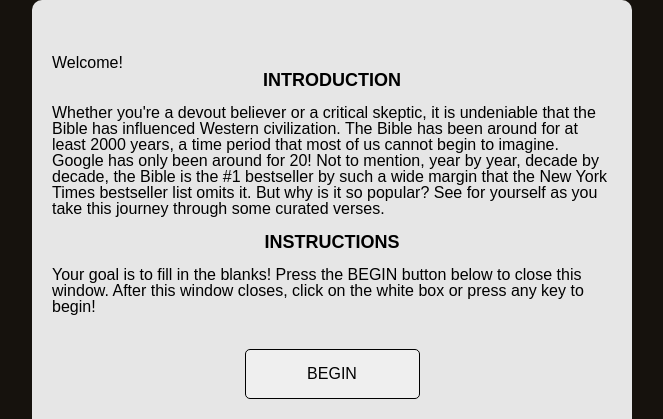
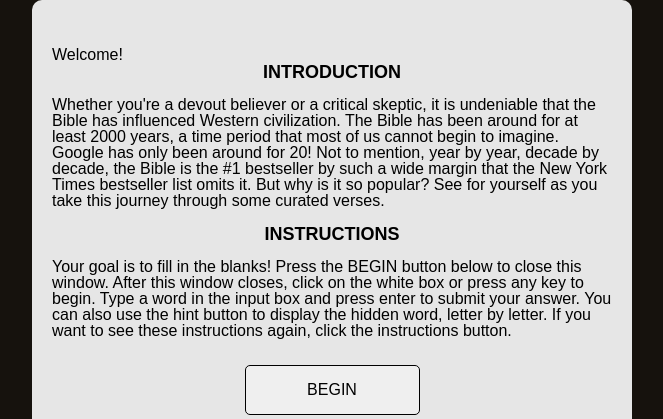
Before and after one commit to isaac-yoon/LOGOS-word, a website built with webpack: page public/index.html in a window 1280 px wide. Shown: the top 419 px of the page, without its empty margins (308-971 px from the left). Built offline with nearby package versions, Linux system fonts and the light colour scheme.

Commit message:
Update instructions

```diff
--- a/public/index.html
+++ b/public/index.html
@@ -31,7 +31,10 @@
             <div class="modal-text">INSTRUCTIONS</div></br>
             <p>
               Your goal is to fill in the blanks! Press the BEGIN button below to close this window.
-              After this window closes, click on the white box or press any key to begin!
+              After this window closes, click on the white box or press any key to begin.
+              Type a word in the input box and press enter to submit your answer.
+              You can also use the hint button to display the hidden word, letter by letter.
+              If you want to see these instructions again, click the instructions button.
             </p>
           </div>
         </div>
```
